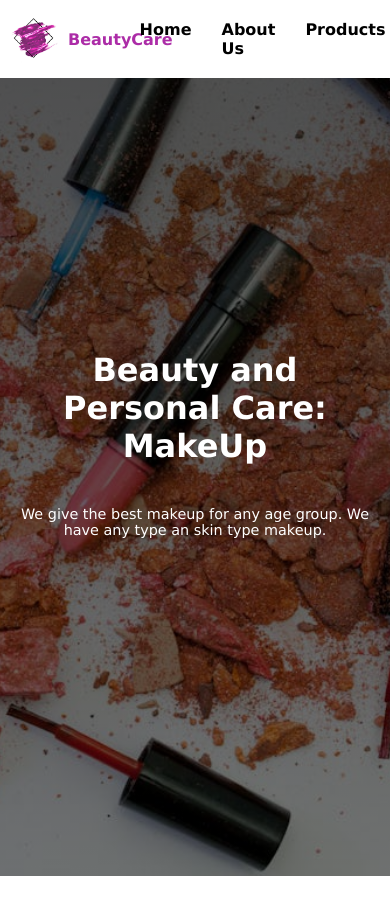
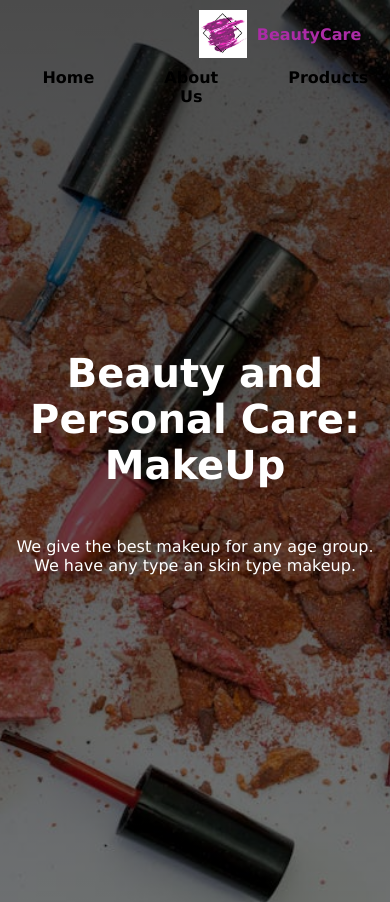
Before and after one commit to MandyMatsane/BeautyCare-MakeUp, a plain HTML site: page index.html in a window 390 px wide. Shown: the top 902 px of the page. Drawn offline with Linux system fonts and the light colour scheme.

Commit message:
Fix navbar to be responsiveness

```diff
--- a/style.css
+++ b/style.css
@@ -2,16 +2,16 @@ html,
 body {
     width: 100%;
     height: 100%;
-    margin: 0;
-    padding: 0;
+    margin: 0px;
+    padding: 0px;
     font-family: Verdana;
     scroll-behavior: smooth;
 }
 
 .clearfix::after {
     content: ".";
-    line-height: 0;
-    height: 0;
+    line-height: 0px;
+    height: 0px;
     display: block;
     clear: both;
     visibility: hidden;
@@ -71,22 +71,25 @@ section>p {
 .navbar {
     width: 100%;
     background: transparent;
-    padding: 20px 0;
+    padding: 20px 0px;
     position: fixed;
-    top: 0;
-    left: 0;
+    top: 0px;
+    left: 0px;
     z-index: 9999;
     display: flex;
     justify-content: space-between;
     align-items: center;
-    transition: background-color 0.3s;
+    overflow-x: auto;
 }
 
 .navbar-brand {
     display: flex;
     align-items: center;
     text-decoration: none;
-    margin: 0;
+    margin-left: 150px;
+    float: left;
+    margin-top: auto;
+    margin-bottom: auto;
 }
 
 .logo-text {
@@ -103,8 +106,8 @@ section>p {
 
 .mainmenu>ul {
     display: flex;
-    margin: 0;
-    padding: 0;
+    margin: 0px;
+    padding: 0px;
 }
 
 .mainmenu>ul>li {
@@ -117,11 +120,11 @@ section>p {
     font-weight: bold;
     display: inline-block;
     padding: 10px 20px;
-    margin: 0;
+    margin: 0 20px;
 }
 
 .scrolled {
-    padding: 10px 0;
+    padding: 10px 0px;
     background-color: #fff;
 }
 
@@ -227,9 +230,9 @@ section>p {
 }
 
 .cart-item img {
-    width: 100px;
-    height: auto;
-    margin-right: 1rem;
+   width: 100px;
+   height: auto;
+   margin-right: 1rem;
 }
 
 .cart-item-info {
@@ -309,46 +312,49 @@ section>p {
 
 /*for responsive purposes*/
 @media(max-width: 768px) {
+    section > h1 {
+        font-size: 2.5rem;
+    }
+
+    section > p {
+        font-size: 1rem;
+        padding: 0 10px;
+    }
+
+    .banner {
+        height: auto;
+        padding: 2rem 1rem;
+    }
+
     .navbar {
-        flex-direction: row;
+        flex-direction: column;
         align-items: center;
         padding: 10px;
-        background-color: #fff; /* Optional: to ensure visibility */
-    }
-
-    .navbar-brand {
-        margin-left: 0;
     }
 
     .mainmenu {
+        display: flex;
         flex-direction: row;
-        width: auto;
+        width: 100%;
+        justify-content: center;
     }
 
-    .mainmenu>ul {
+    .mainmenu > ul {
+        display: flex;
         flex-direction: row;
-    }
-
-    .mainmenu>ul>li {
+        width: 100%;
+        padding: 0;
         margin: 0;
     }
 
-    .mainmenu>ul>li>a {
-        padding: 10px 15px;
+    .mainmenu > ul > li {
+        display: inline-block; /* Ensure items are displayed inline */
+    }
+
+    .mainmenu > ul > li > a {
+        padding: 10px 15px; /* Adjust padding for mobile */
+        text-align: center;
+        display: block;
+        width: auto; /* Ensure width adjusts to content */
     }
 }
-
-@media(max-width: 480px) {
-    section>h1 {
-        font-size: 2rem;
-    }
-
-    section>p {
-        font-size: 0.9rem;
-        padding: 0 5px;
-    }
-
-    .banner {
-        padding: 1rem;
-    }
-}
```
